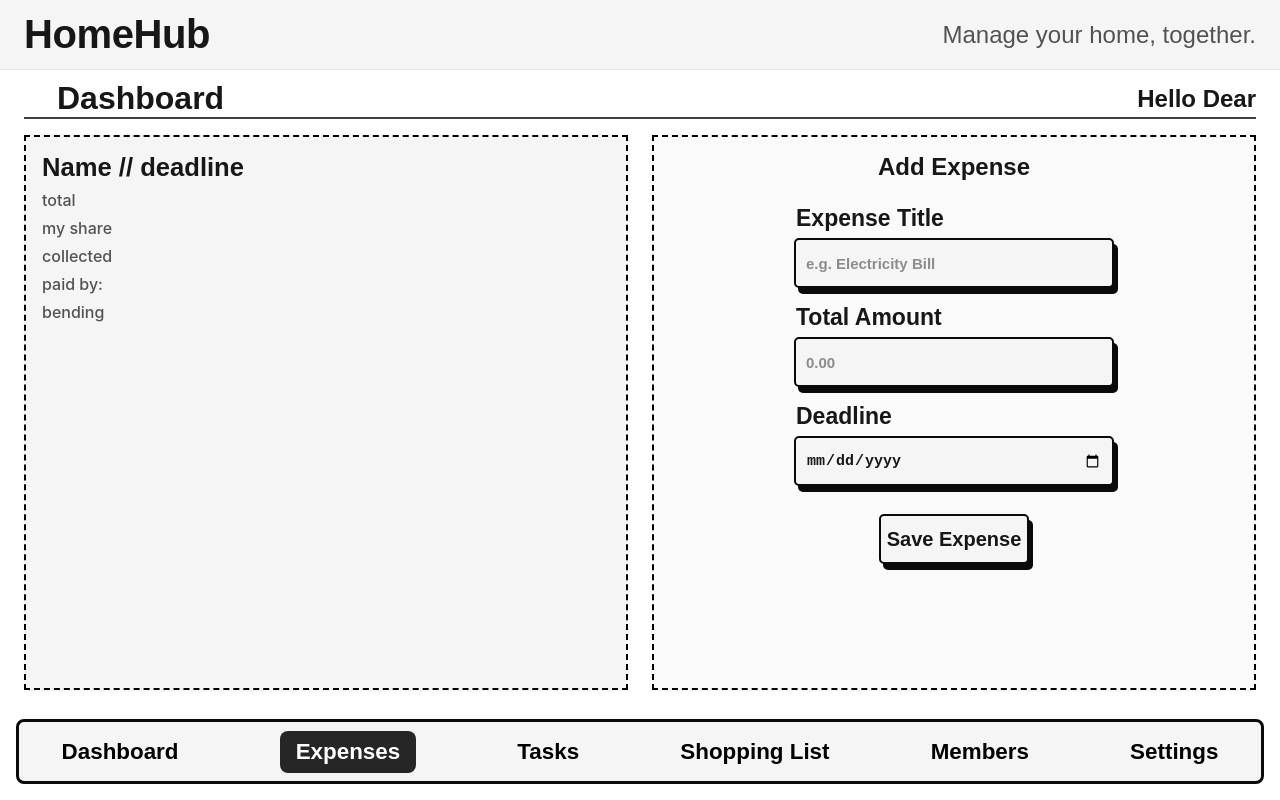
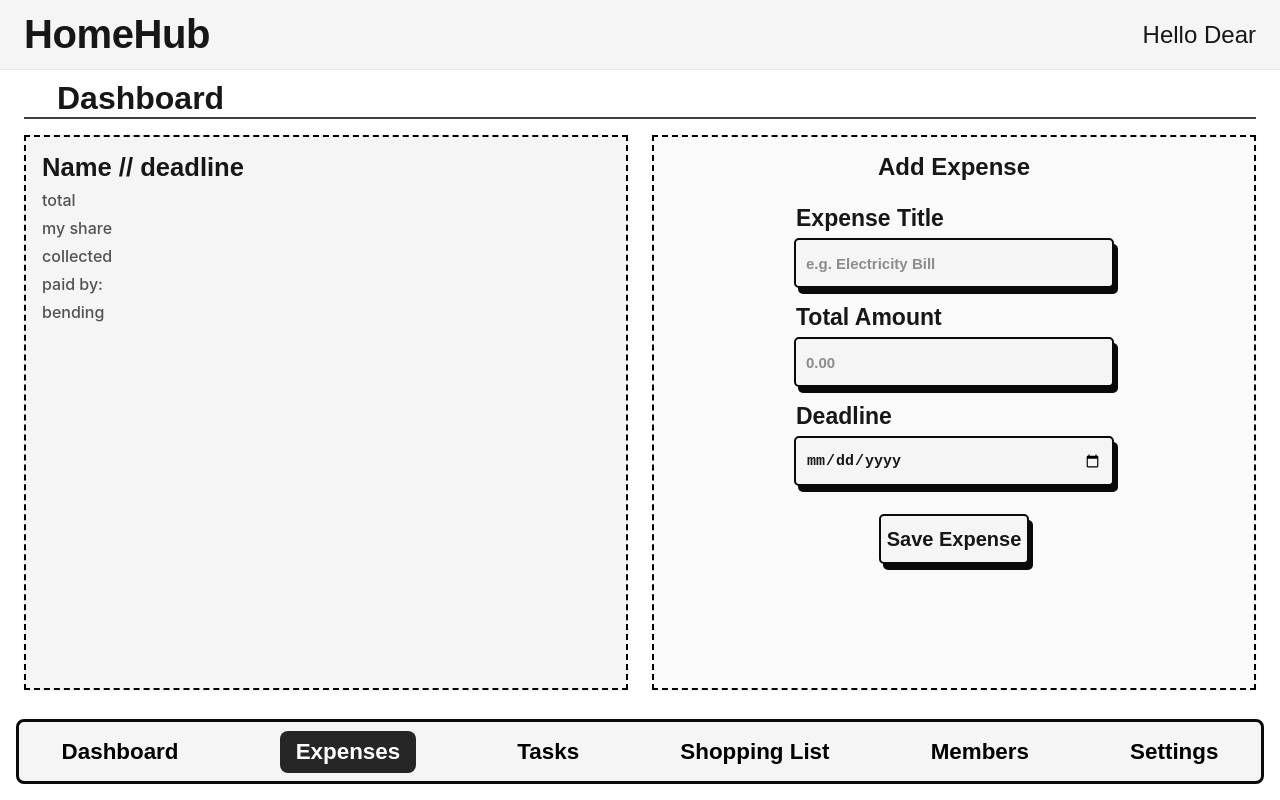
Before and after one commit to zahraai3/homehub, a React (Vite) app in the folder client/: page /expenses in a window 1280 px wide. Built offline with nearby package versions, Linux system fonts and the light colour scheme; no server answers; the database is empty; sample sign-in values are in the browser's storage; some icons are missing; a web font is replaced by a local one.

Commit message:
refactor: changed user greeting in the header

```diff
--- a/client/src/features/expenses/components/ExpenseHeader.jsx
+++ b/client/src/features/expenses/components/ExpenseHeader.jsx
@@ -1,11 +1,9 @@
-import { useUserData } from '../../auth/hooks/useUserData';
-import { useAuth } from '../../auth/context/authContext';
+
 import {Icon} from "@iconify/react";
 import styles from './ExpenseHeader.module.css'
 
 export function ExpenseHeader(){
-    const {user} = useAuth()
-    const {data:userData } = useUserData(user.uid)
+
 
     return(
         <div className={styles.header}>
@@ -16,7 +14,7 @@ export function ExpenseHeader(){
                 />
                 <h1>Dashboard</h1>
             </div>
-            <h2>Hello Dear {userData?.displayName}</h2>
+            <h2></h2>
         </div>
     )
 
--- a/client/src/shared/components/HeaderNav.jsx
+++ b/client/src/shared/components/HeaderNav.jsx
@@ -1,10 +1,15 @@
 import styles from './HeaderNav.module.css';
+import { useUserData } from '../../features/auth/hooks/useUserData';
+import { useAuth } from '../../features/auth/context/authContext';
 
 const HeaderNav = () => {
+
+    const {user} = useAuth()
+    const {data:userData } = useUserData(user.uid)
     return (
         <header className={styles['header']}>
         <h1 className={styles['header_title']}>HomeHub</h1>
-        <p className={styles['header_tagline']}>Manage your home, together.</p>
+        <p className={styles['header_tagline']}>Hello Dear {userData?.displayName}</p>
         </header>
     );
 };
--- a/client/src/shared/components/HeaderNav.module.css
+++ b/client/src/shared/components/HeaderNav.module.css
@@ -21,5 +21,5 @@
     margin: 0;
     font-size: 1.5rem;
     font-weight: 400;
-    color: var(--text-secondary);
+    color: var(--text-primary);
 }
```
